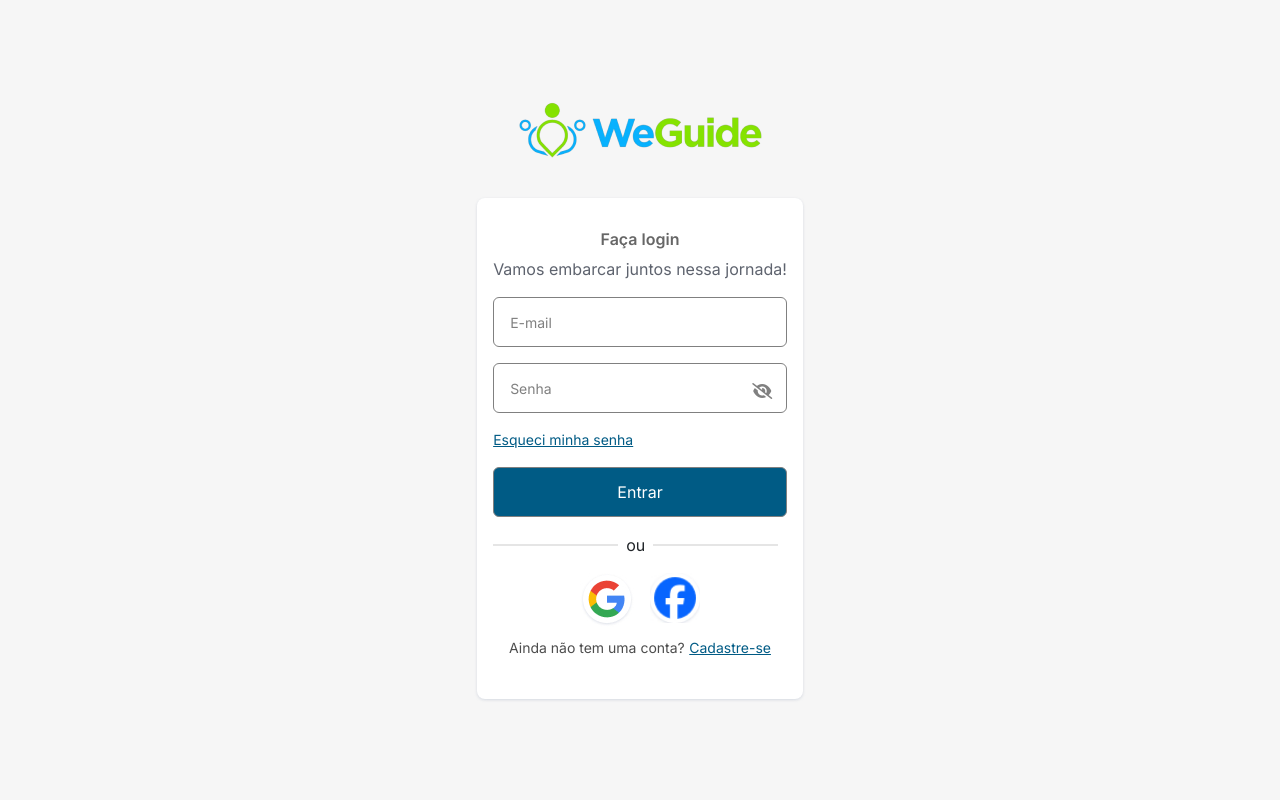
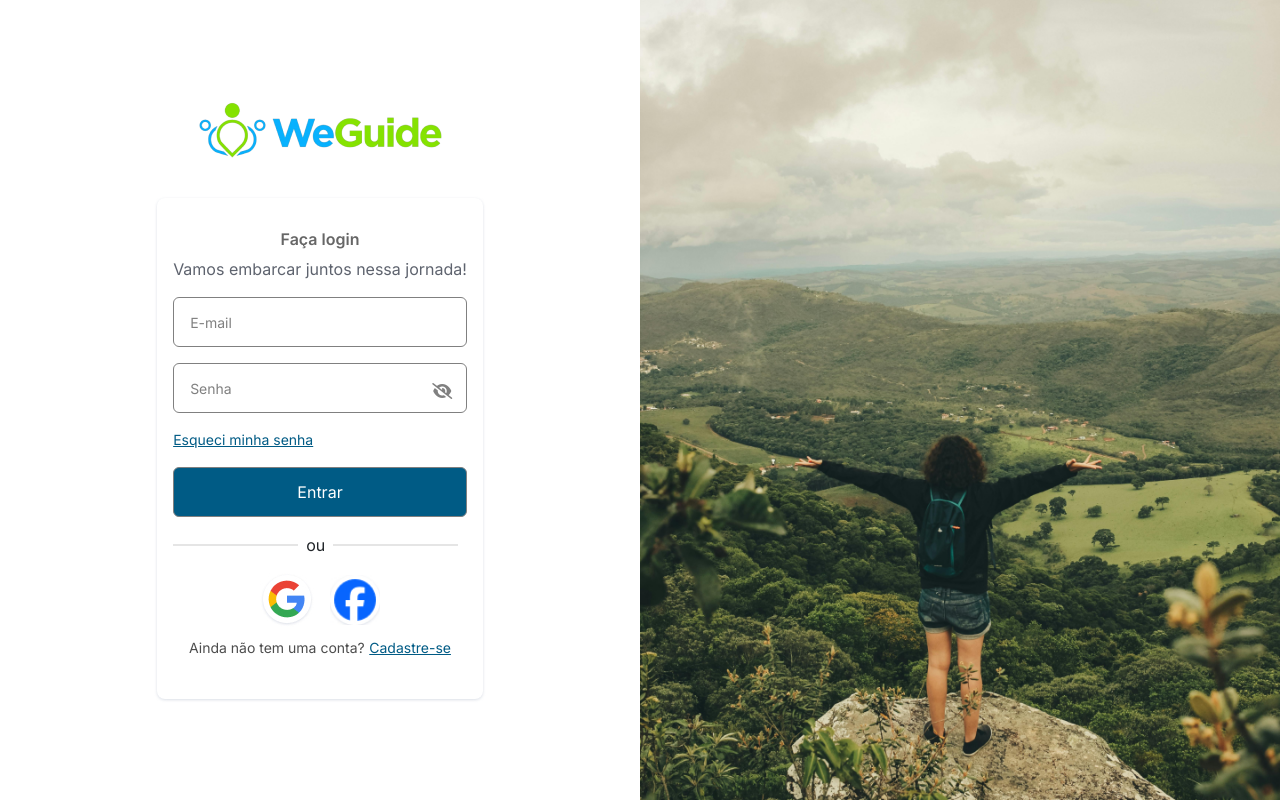
Before and after one commit to Murillou/we-guide, a React (Vite) app: page / in a window 1280 px wide. Built offline with nearby package versions, Linux system fonts and the light colour scheme.

Commit message:
[feat] divisão da imagem com forms na tela de login

```diff
--- a/src/Login/Login.css
+++ b/src/Login/Login.css
@@ -91,3 +91,30 @@
 .custom-social:hover {
   transform: scale(1.1);
 }
+
+.login-container {
+  display: flex;
+  min-height: 100%;
+}
+
+.form-section {
+  flex: 1;
+  display: flex;
+  flex-direction: column;
+  align-items: center;
+  justify-content: center;
+}
+
+.image-section {
+  flex: 1;
+  background-image: url('../assets/background-login-screen.png');
+  background-size: cover;
+  background-position: center;
+  display: none;
+}
+
+@media (min-width: 768px) {
+  .image-section {
+    display: block;
+  }
+}
--- a/src/Login/Login.tsx
+++ b/src/Login/Login.tsx
@@ -15,7 +15,8 @@ export function Login() {
   }
 
   return (
-    <section className="d-flex flex-column align-items-center justify-content-center min-vh-100 custom-background">
+    <div className="login-container">
+      <section className="form-section d-flex flex-column align-items-center justify-content-center min-vh-100 ">
         <img
           src={logoWeGuide}
           alt="Logo We Guide"
@@ -26,14 +27,12 @@ export function Login() {
           <p className="custom-gray-neutral-color">
             Vamos embarcar juntos nessa jornada!
           </p>
-
           <div className="d-flex flex-column gap-3">
             <input
               type="e-mail"
               className="custom-input-forms"
               placeholder="E-mail"
             />
-
             <div className="position-relative">
               <input
                 // Operador ternário para alterar o tipo do input conforme o valor do estado
@@ -41,7 +40,6 @@ export function Login() {
                 className="custom-input-forms"
                 placeholder="Senha"
               />
-
               <i
                 // Operador ternário para alterar o icone conforme o valor do estado
                 className={`fas ${
@@ -51,28 +49,23 @@ export function Login() {
               ></i>
             </div>
           </div>
-
           <a href="#" className="custom-links-text my-3">
             Esqueci minha senha
           </a>
-
           <input
             type="submit"
             value="Entrar"
             className="custom-input-forms custom-submit-input"
           />
-
           <div className="d-flex align-items-center my-3">
             <img src={divisor} alt="traço" />
             <span className="mx-2">ou</span>
             <img src={divisor} alt="traço" />
           </div>
-
-        <div className="d-flex aligns-items-center justify-content-center mx-auto gap-3">
+          <div className="d-flex align-items-center justify-content-center mx-auto gap-3">
             <a href="#">
               <img src={googleLogo} alt="" className="custom-social" />
             </a>
-
             <a href="#">
               <img
                 src={facebookLogo}
@@ -81,9 +74,10 @@ export function Login() {
               />
             </a>
           </div>
-
           <div className="mx-auto my-2 ">
-          <span className="custom-pattern-text">Ainda não tem uma conta?</span>{' '}
+            <span className="custom-pattern-text">
+              Ainda não tem uma conta?
+            </span>{' '}
             {''}
             <a href="#" className="custom-links-text">
               Cadastre-se
@@ -91,5 +85,7 @@ export function Login() {
           </div>
         </form>
       </section>
+      <div className="image-section"></div>
+    </div>
   );
 }
```
Also changed, not shown: src/assets/background-login-screen.png (added). Lines whose indentation alone changed are shown as unchanged.
